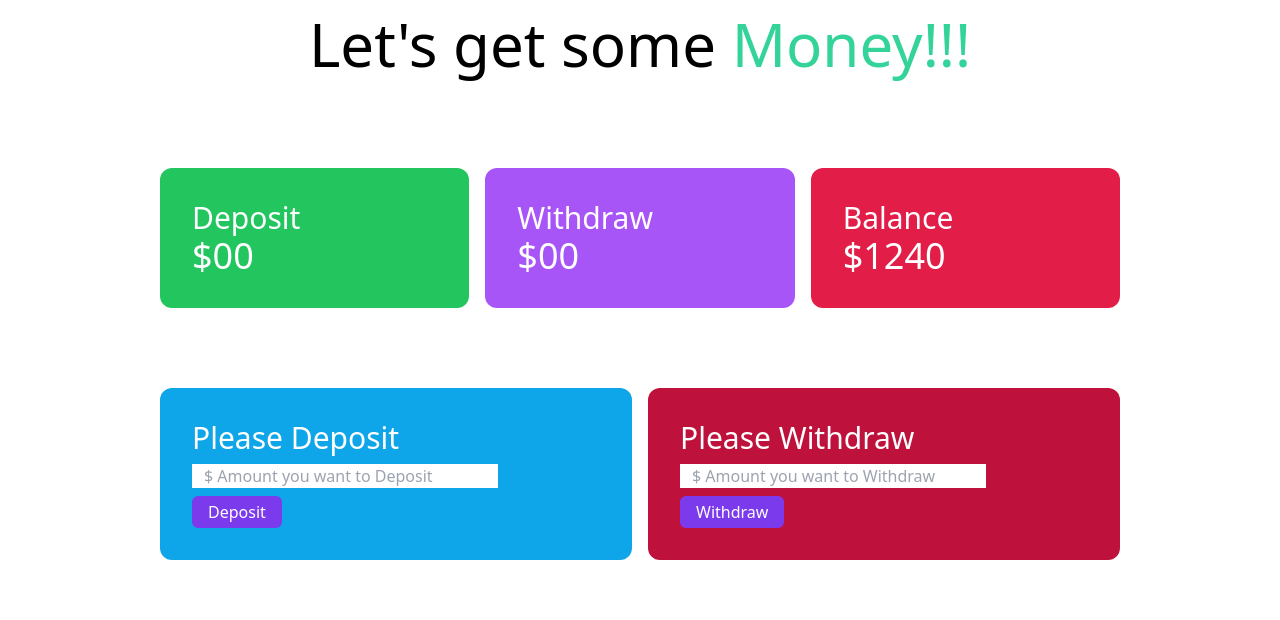
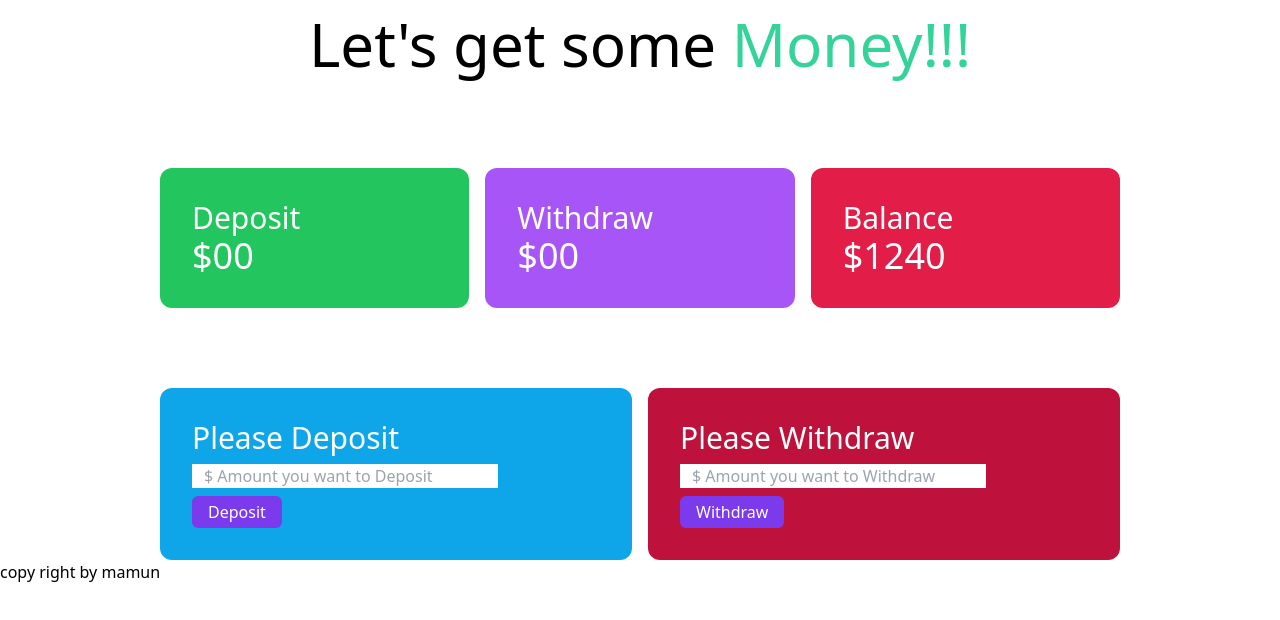
Before and after one commit to Abdulla-Al-Mamun/Bank....., a plain HTML site: page bank.html in a window 1280 px wide. Drawn offline with nearby package versions, Linux system fonts and the light colour scheme.

Commit message:
footer added

```diff
--- a/bank.html
+++ b/bank.html
@@ -56,6 +56,9 @@
 
         </section>
     </main>
+    <footer>
+        <h1>copy right by mamun</h1>
+    </footer>
     <script src="js/deposit.js"></script>
     <script src="js/withdraw.js"></script>
 </body>
```
